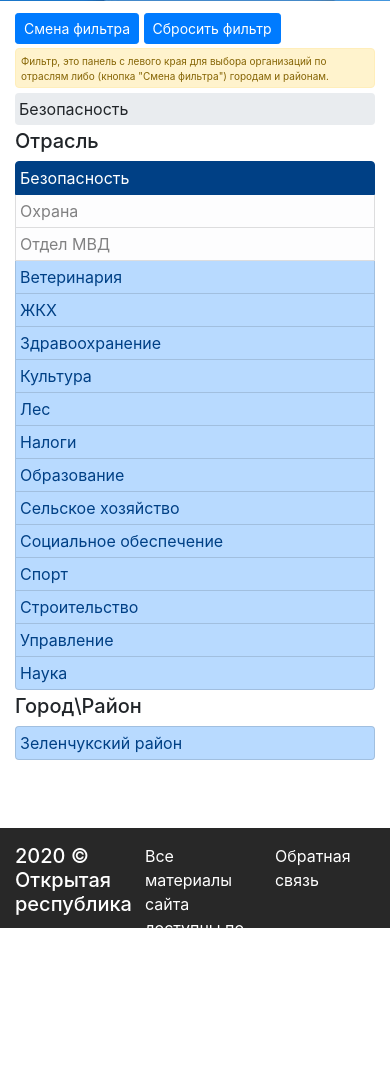
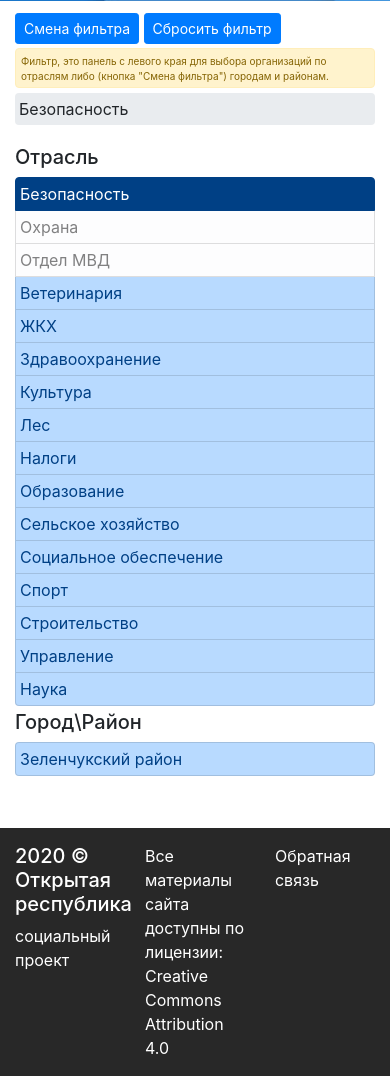
Before and after one commit to akmi1975/open_rep_00, a Django app: page /1/1/1/1/1/ in a window 390 px wide. Shown: the part 399-1475 px from the top of the page. Run offline with Django 3.2, Linux system fonts and the light colour scheme; data comes from the database, SQL or seed files in the repository; some libraries are stand-ins or nearby versions.

Commit message:
подправил адаптивность в разделе "Данные"

```diff
--- a/rep_test_00/static/org_selector/style.css
+++ b/rep_test_00/static/org_selector/style.css
@@ -52,7 +52,7 @@
     }
 */
 .my_footer {
-  height: 100px;
+  min-height: 100px;
   background-color: #282828;
   color: white;
 }
--- a/rep_test_00/templates/org_selector/index_2.html
+++ b/rep_test_00/templates/org_selector/index_2.html
@@ -54,7 +54,7 @@
 
 	<div class="row">
 
-	<div class="col-lg-2 col-md-3 col-sm-6 mb-1 offset-lg-1 order-sm-2 order-md-1">
+	<div class="col-lg-2 col-md-3 col-sm-6 mb-1 offset-lg-1 order-2 order-md-1">
 		<h5>{{ name_vid.0 }}</h5>
 		<div class="list-group">
 		{% for vid_1_n in vid_1 %}
@@ -80,7 +80,7 @@
 		</div>
 	</div>
 	{% if vid_2.count > 0 %}
-	<div class="col-lg-2 col-md-3 col-sm-6 mb-1 order-sm-3 order-md-2">
+	<div class="col-lg-2 col-md-3 col-sm-6 mb-1 order-3 order-md-2">
 		<h5>{{ name_vid.1 }}</h5>
 		<div class="list-group">
 		{% for vid_2_n in vid_2 %}
@@ -101,7 +101,7 @@
 		</div>
 	</div>
 	{% endif %}
-	<div class="col-md-6 order-sm-1 order-md-3">
+	<div class="col-md-6 order-1 order-md-3">
 		<!-- {% if Orgs.count > 0 %} -->
 		<!-- ############################################################# -->
 		<nav>
```
